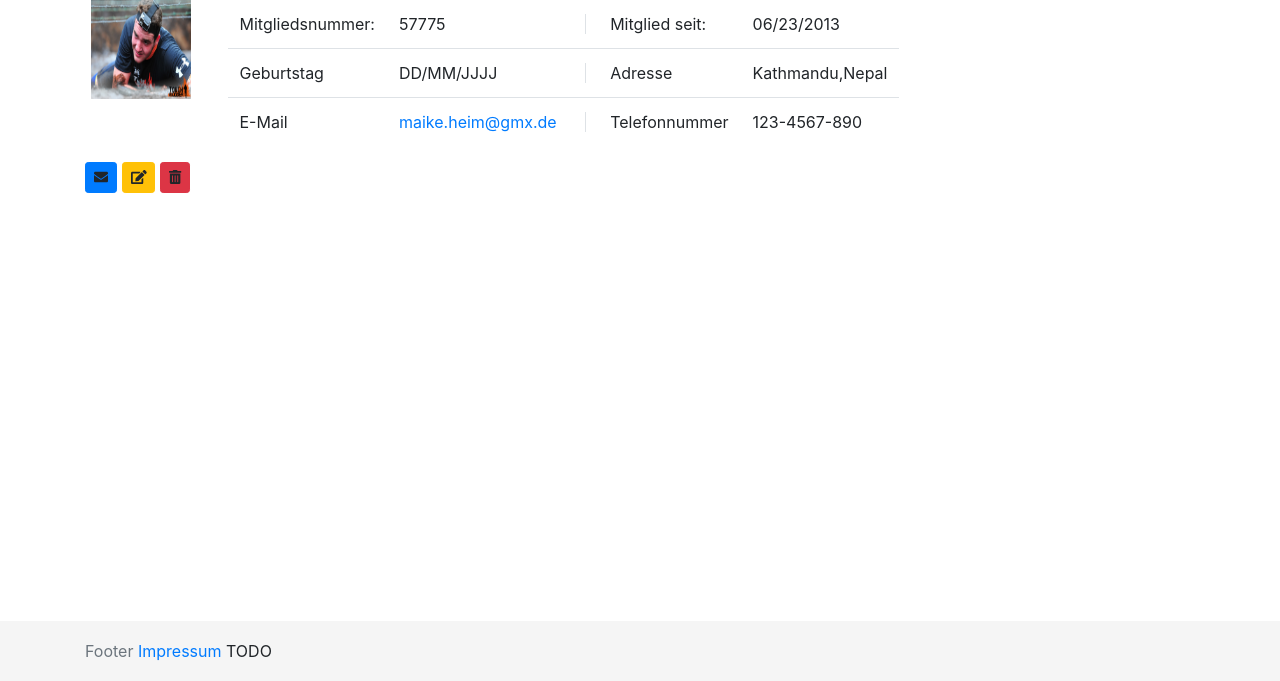
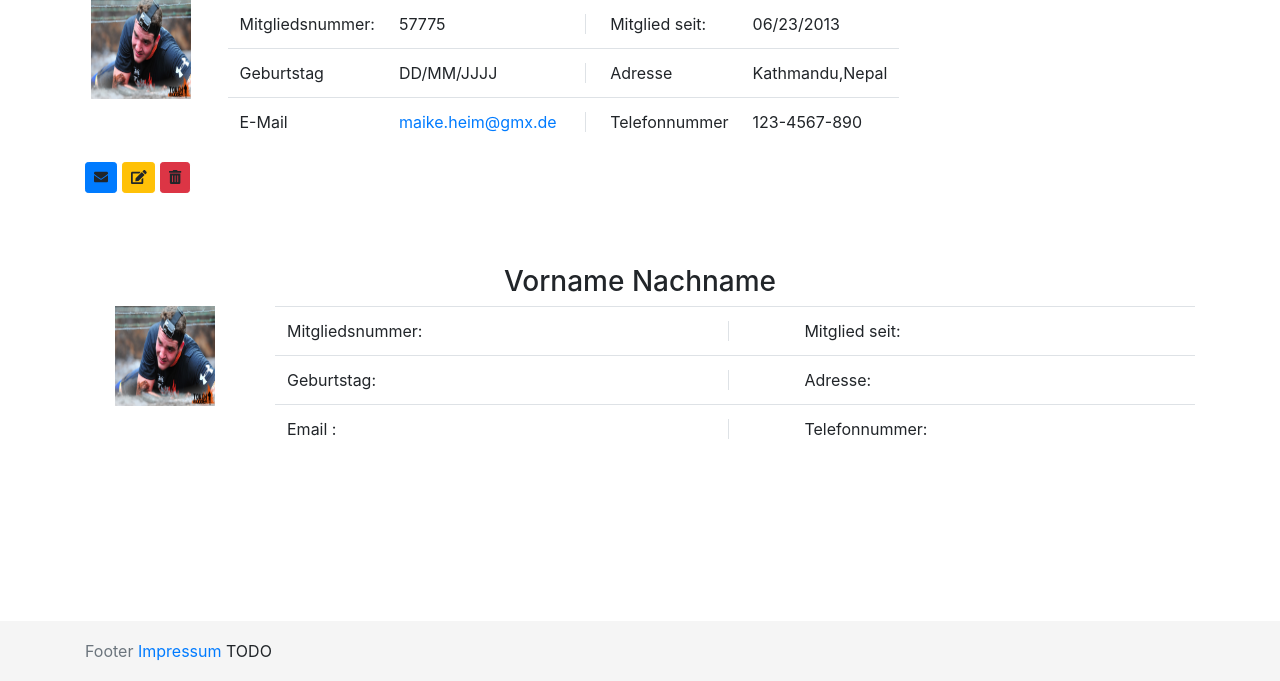
Before and after one commit to jonasjarling/balance, a Django app: page /profile/ in a window 1280 px wide. Shown: the part 119-800 px from the top of the page. Run offline with Django 3.2, Linux system fonts and the light colour scheme; some libraries are stand-ins or nearby versions.

Commit message:
profile optimiert für mobile

```diff
--- a/webapp/templates/userprofile/index.html
+++ b/webapp/templates/userprofile/index.html
@@ -60,8 +60,36 @@ SVFBalance | Profile
       </div>
     </div>
 
-    <div class="conrainer">
+    <br><br><br>
+    <div class="container">
+    <span style="text-align: center"><h3>Vorname Nachname</h3></span>
+        <div class="row">
+            <div class="col-sm-12 col-md-4 col-lg-2" align="center">
+                <img src="{% static 'images/profile.jpg' %}" width="100px" height="100px">
+            </div>
+            <div class="col-sm-12 col-md-8 col-lg-10">
+                <table class="table table-user-information">
+                    <tr>
+                        <td>Mitgliedsnummer: </td>
+                        <td><span class="border-right">&nbsp</span></td>
+                        <td>Mitglied seit:</td>
+                    </tr>
+                    <tr>
+                        <td>Geburtstag: </td>
+                        <td><span class="border-right">&nbsp</span></td>
+                        <td>Adresse:</td>
+                    </tr>
+                    <tr>
+                        <td>Email : </td>
+                        <td><span class="border-right">&nbsp</span></td>
+                        <td>Telefonnummer:</td>
+                    </tr>
+                </table>
+            </div>
+        </div>
+        <div class="row">
 
+        </div>
     </div>
 
 {% endblock %}
```
